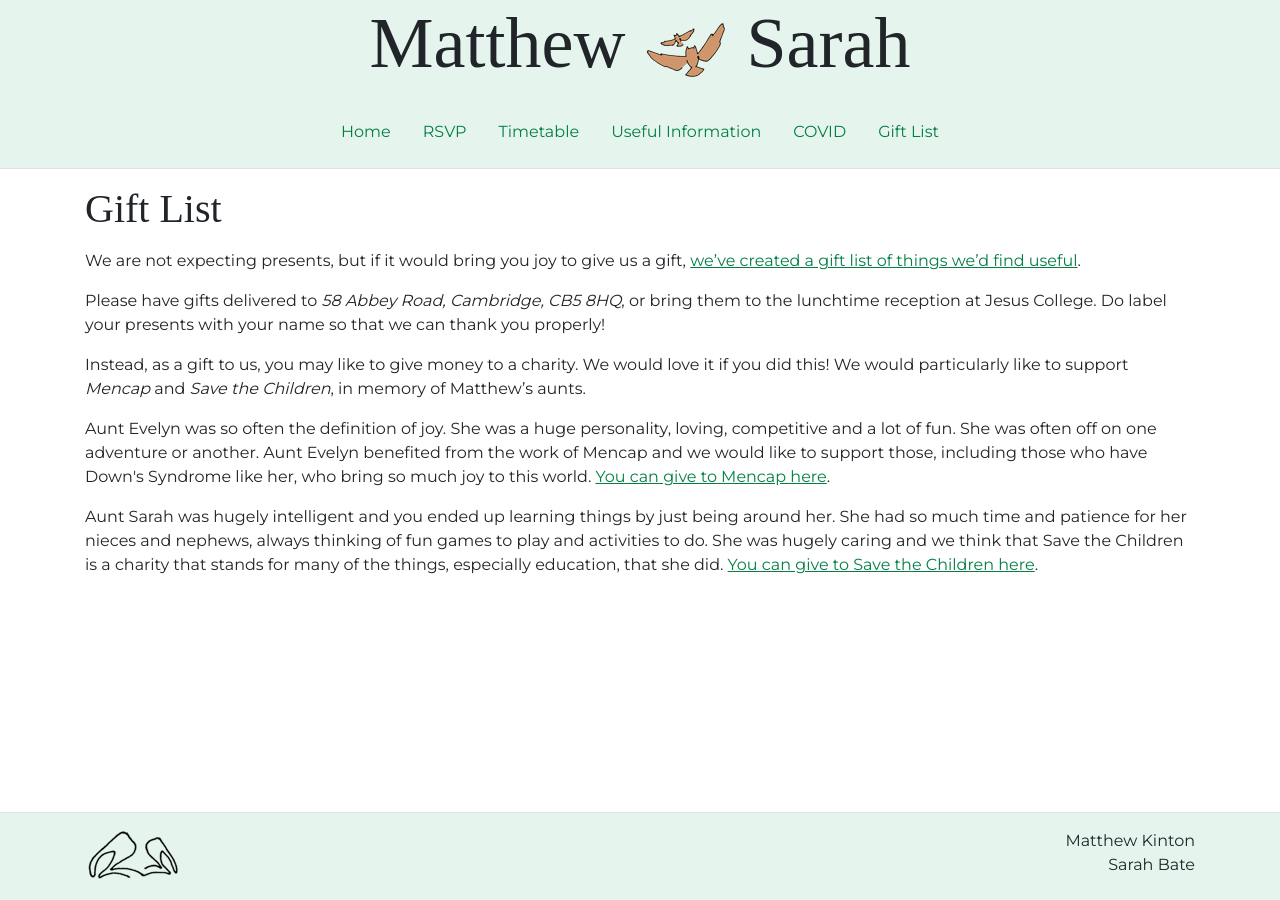
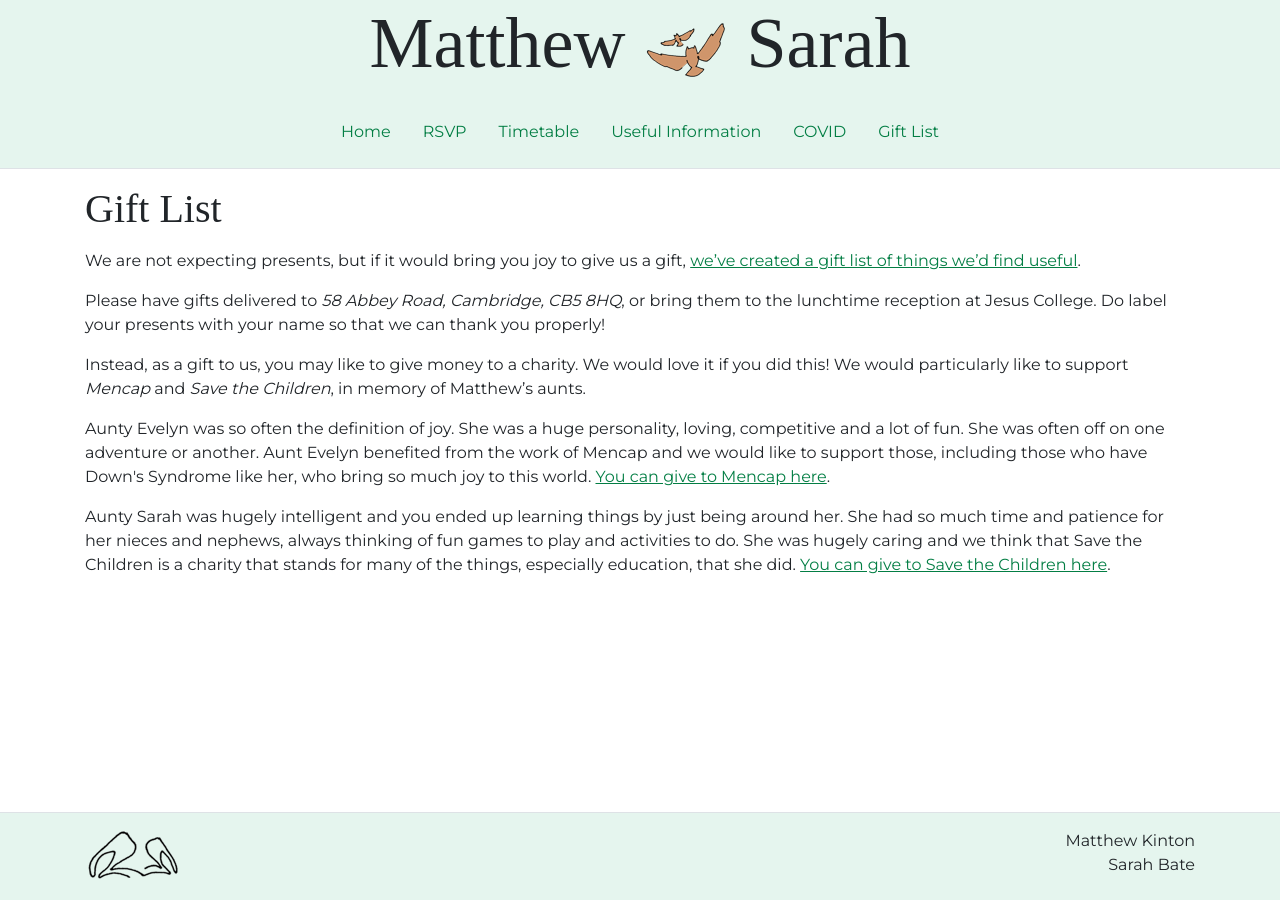
Before and after one commit to djcarter85/carterwedding, a Jekyll site: the page built from gift-list.html, in a window 1280 px wide. Built offline with Jekyll 4.4.1, drawn with Linux system fonts in a browser that asks for light colours; some web fonts are replaced.

Commit message:
Aunt -> Aunty

```diff
--- a/gift-list.html
+++ b/gift-list.html
@@ -24,7 +24,7 @@ title: Gift List
 </p>
 
 <p>
-  Aunt Evelyn was so often the definition of joy. She was a huge personality, loving, competitive and a lot of fun. She
+  Aunty Evelyn was so often the definition of joy. She was a huge personality, loving, competitive and a lot of fun. She
   was often off on one adventure or another. Aunt Evelyn benefited from the work of Mencap and we would like to support
   those, including those who have Down's Syndrome like her, who bring so much joy to this world. <a
     href="https://www.justgiving.com/fundraising/kinton-wedding-mencap">You can give to Mencap
@@ -32,7 +32,7 @@ title: Gift List
 </p>
 
 <p>
-  Aunt Sarah was hugely intelligent and you ended up learning things by just being around her. She had so much time and
+  Aunty Sarah was hugely intelligent and you ended up learning things by just being around her. She had so much time and
   patience for her nieces and nephews, always thinking of fun games to play and activities to do. She was hugely caring
   and we think that Save the Children is a charity that stands for many of the things, especially education, that she
   did. <a href="https://www.justgiving.com/fundraising/kinton-wedding-savethechildren">You can give to Save the Children
```
